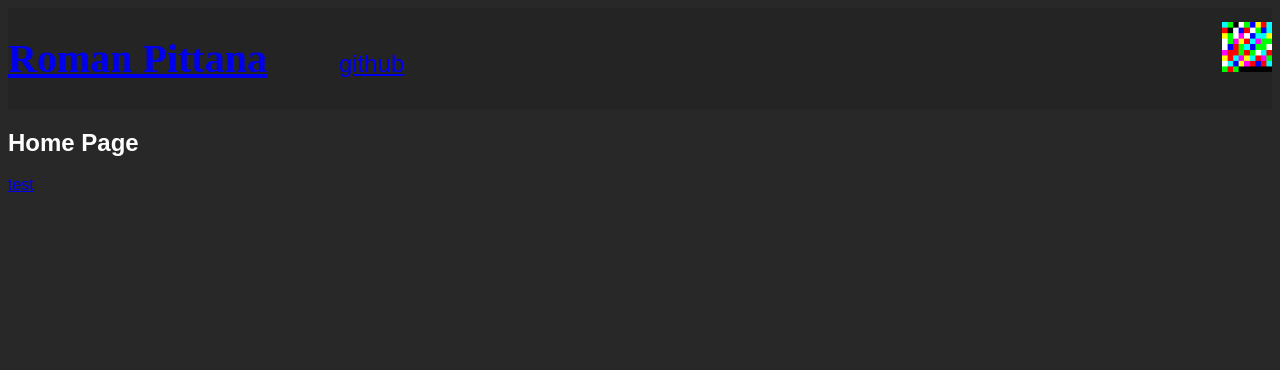
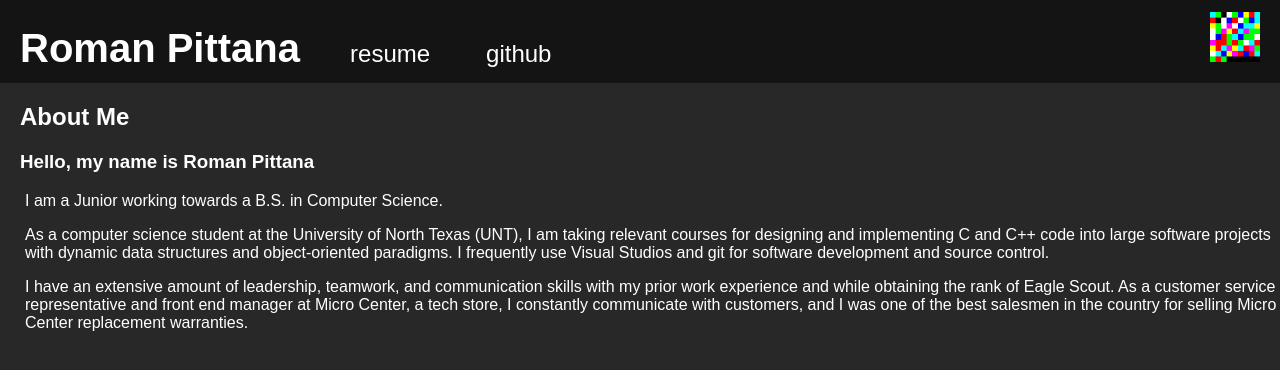
Before and after one commit to rpittana/First-Website, a plain HTML site: page index.html in a window 1280 px wide. Drawn offline with Linux system fonts and the light colour scheme; a web font is replaced by a local one.

Commit message:
created resume.html, modified css and updated home page

```diff
--- a/index.html
+++ b/index.html
@@ -14,7 +14,8 @@
             <h1><a href="index.html">Roman Pittana</a></h1>
             <nav>
                 <ul>
-                    <a href=https://github.com/rpittana title="github">github</a>
+                    <li><a href=resume.html title="resume">resume</a></li>
+                    <li><a href=https://github.com/rpittana title="github">github</a></li>
                 </ul>
             </nav>
             <img
@@ -25,12 +26,14 @@
             >
         </header>
         <main>
-            <h2>Home Page</h2>
-            <p>
+            <h2>About Me</h2>
+            <article class="letter">
+                <h3>Hello, my name is Roman Pittana</h3>
+                <p>I am a Junior working towards a B.S. in Computer Science.</p>
+                <p>As a computer science student at the University of North Texas (UNT), I am taking relevant courses for designing and implementing C and C++ code into large software projects with dynamic data structures and object-oriented paradigms. I frequently use Visual Studios and git for software development and source control.</p>
+                <p>I have an extensive amount of leadership, teamwork, and communication skills with my prior work experience and while obtaining the rank of Eagle Scout. As a customer service representative and front end manager at Micro Center, a tech store, I constantly communicate with customers, and I was one of the best salesmen in the country for selling Micro Center replacement warranties.</p>
+            </article>
 
-            </p>
-
-            <a href=test.html title="test">test</a>
         </main>
 
 
--- a/styles.css
+++ b/styles.css
@@ -1,8 +1,11 @@
 header {
     display: flex;
-    align-items: baseline;
-    gap: 32px;
-    background-color: rgb(36, 36, 36);
+    align-items: first baseline;
+    gap: 50px;
+    background-color: rgb(20, 20, 20);
+    width: 100%;
+    padding: 12px 20px;
+    box-sizing: border-box;
 
 }
 
@@ -15,24 +18,44 @@ header img {
 body {
     font-family: "Cascadia Code", sans-serif;
     background-color: rgb(40, 40, 40);
-    color: white
+    color: white;
+    margin: 0;
 }
 
 h1 {
-    font-family: 'Times New Roman', Times, serif;
+    margin: 0;
+    font-family: "Cascadia Code", sans-serif;
     font-size: 40px;
     text-align: left;
 }
 h2, h3, h4, h5, h6 {
+    padding-left: 20px;
     font-family: inherit; /* Or specify a different font for headers */
 }
 
 ul {
     list-style-type: none;
     gap: 16px;
+    margin: 0;
+    padding: 0;
+    display: flex;
+    align-items: center;
 }
 
 nav a {
     margin-right: 40px;
     font-size: 24px;
 }
+
+a, a:visited {
+    color: inherit;
+    text-decoration: none;
+}
+
+a:hover, a:focus {
+    text-decoration: underline;
+}
+
+p {
+    padding-left: 25px;
+}
```
Also changed, not shown: resume.html (added, +32 -0 lines), test.html (deleted, +0 -12 lines), 1 other file.
